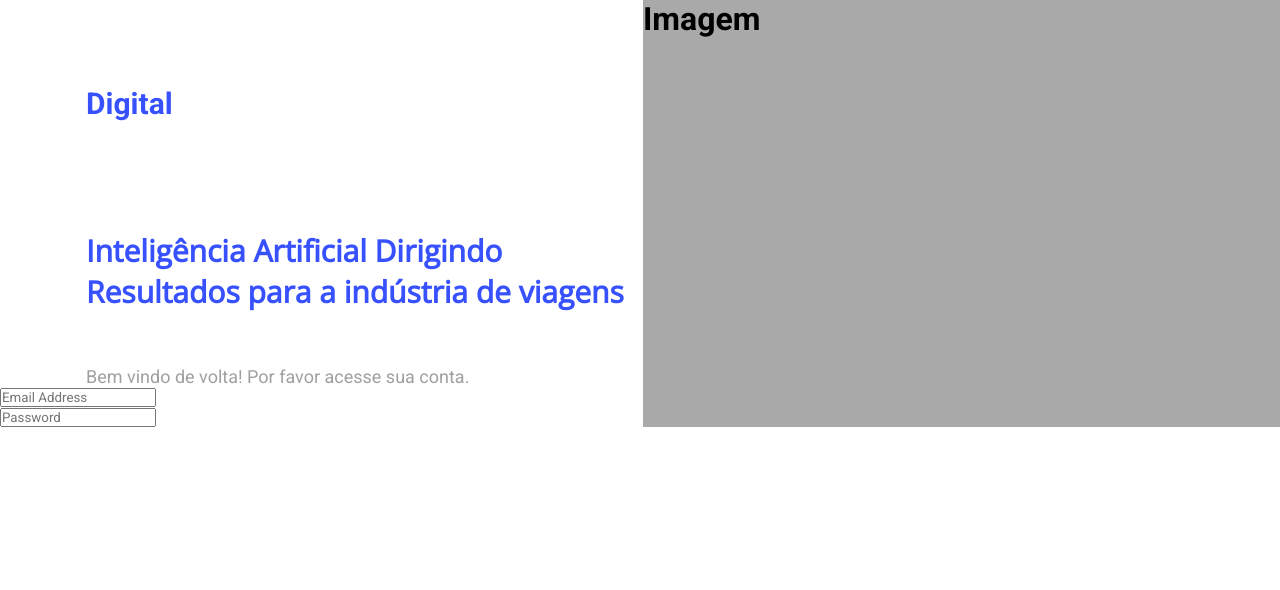
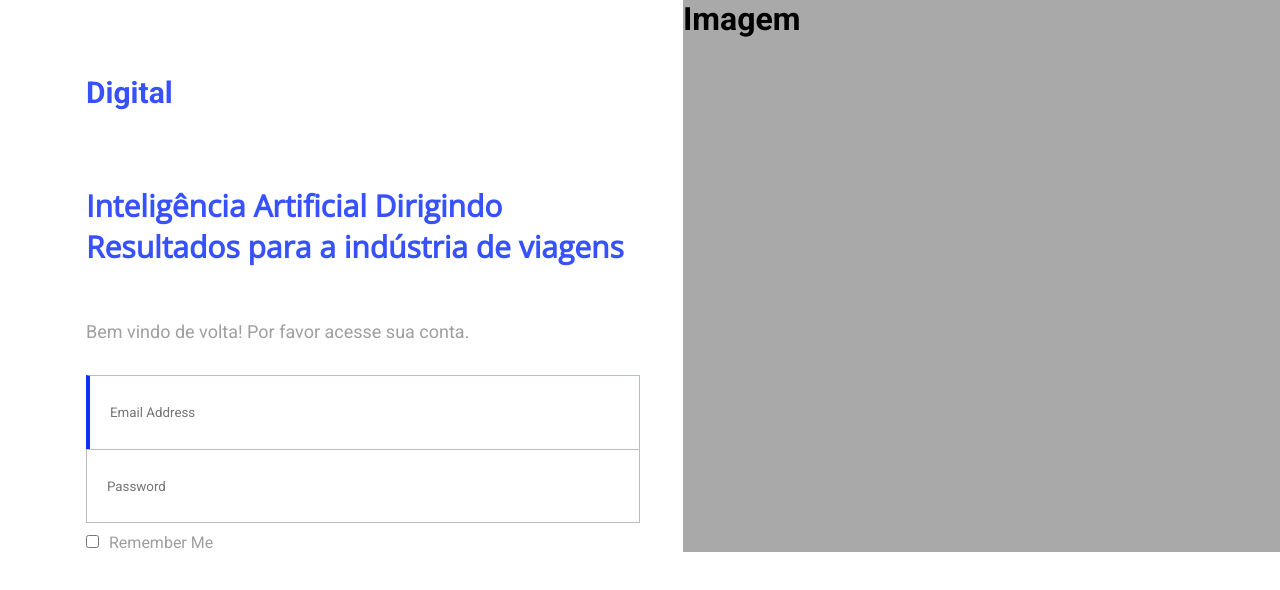
Before and after one commit to kadeguilherme/JsEstudos, a React (Create React App) app in the folder page-login/: page / in a window 1280 px wide. Shown: the top 590 px of the page. Built offline with nearby package versions, Linux system fonts and the light colour scheme.

Commit message:
Estilizando o input

```diff
--- a/page-login/src/pages/login.css
+++ b/page-login/src/pages/login.css
@@ -1,32 +1,64 @@
+.login {
+    display: flex;
+    margin-left: 86px;
+}
+
 p {
     font-size: 18px;
     color: #00000060;
     margin-top: 28px;
-    margin-left: 86px;
+    margin-bottom: 33px;
 }
 
-.login {
-    display: flex;
-}
 
 .login-left {
     flex: 1;
 }
+
 .login-left h1 {
     color: #3751fe;
     font-weight: bold;
     font-size: 30px;
-    margin-top: 86px;
-    margin-left: 86px;
+    margin-top: 75px;
+
 }
 
 #login-phrase h1 {
     height: 108px;
     width: 557px;
-    margin-top: 109px;
+    margin-top: 75px;
     font-family: "Open Sans";
     font-size: 36;
 }
+
+.login-ckekbox{
+   padding-top: 10px;
+
+}
+.login-ckekbox label{
+    padding-left: 10px;
+    color: #00000061;
+}
+
+.login-input{
+
+    height: 74px;
+    width: 554px;
+    border: 1px solid #C1BBBB;
+    padding-left: 20px;
+    outline-width: 2px;
+    outline-color: #0C31F1;
+}
+
+.login-input.email{
+    border-left: 4px solid #0C31F1;
+    border-bottom: transparent;
+
+}
+
+
+
+
 
 .login-right {
     background-color: #a9a9a9;
--- a/page-login/src/pages/login.js
+++ b/page-login/src/pages/login.js
@@ -18,18 +18,25 @@ const Login = () => {
                     Bem vindo de volta! Por favor acesse sua conta.
                 </p>
 
-                <div>
-                    <input
-                    type='email'
-                    placeholder = 'Email Address'
+                <div  >
+                    <input className='login-input email'
+                        type='email'
+                        placeholder='Email Address'
                     />
-                </div>
 
-                <div >
-                    <input
-                    type='text'
-                    placeholder = 'Password'
+                    <input className='login-input'
+                        type='text'
+                        placeholder='Password'
                     />
+                    <div className='login-ckekbox'>
+                        <input
+                            type='checkbox'
+                        ></input>
+                        <label>
+                            Remember Me
+                    </label>
+                    </div>
+
                 </div>
 
             </div>
```
